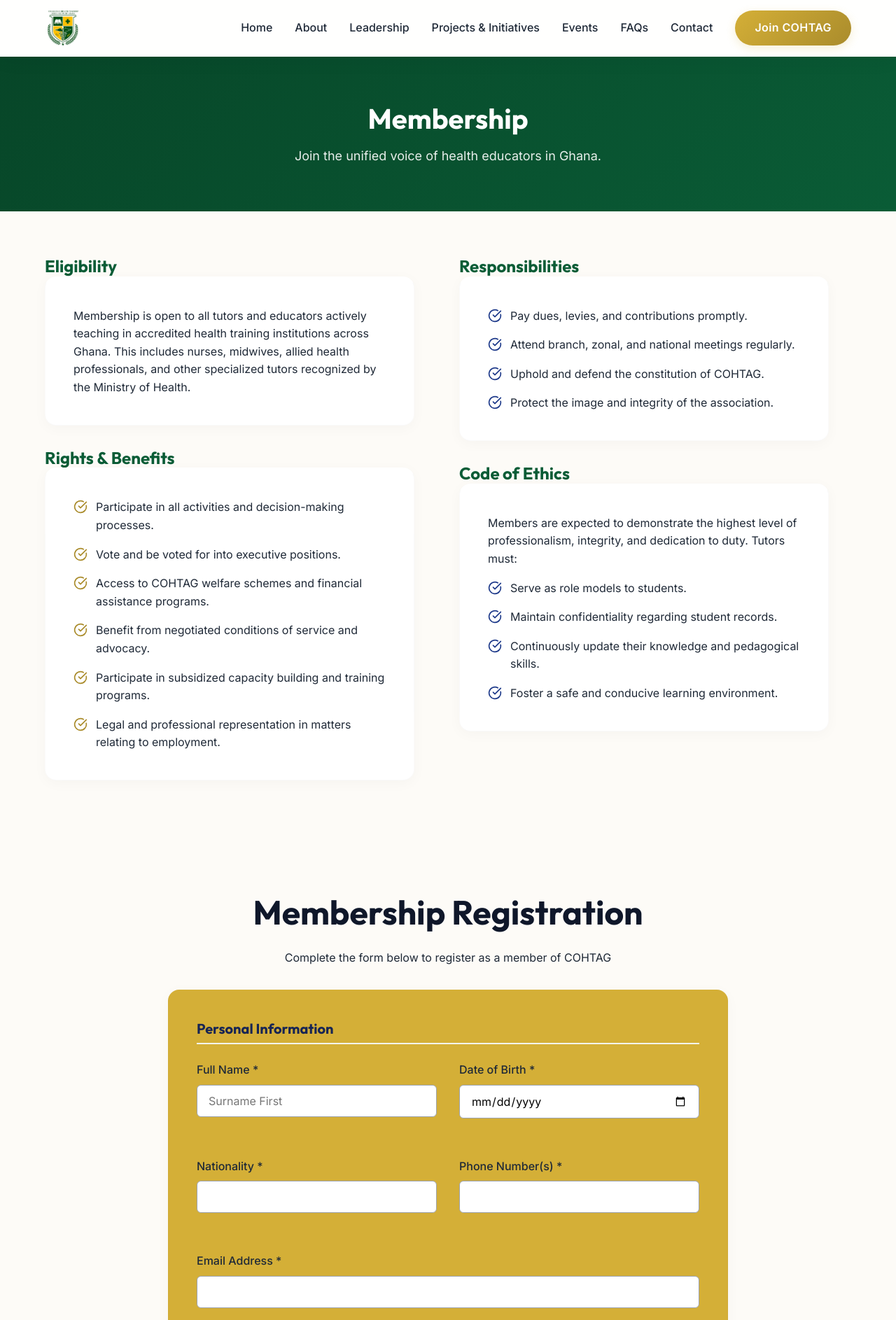
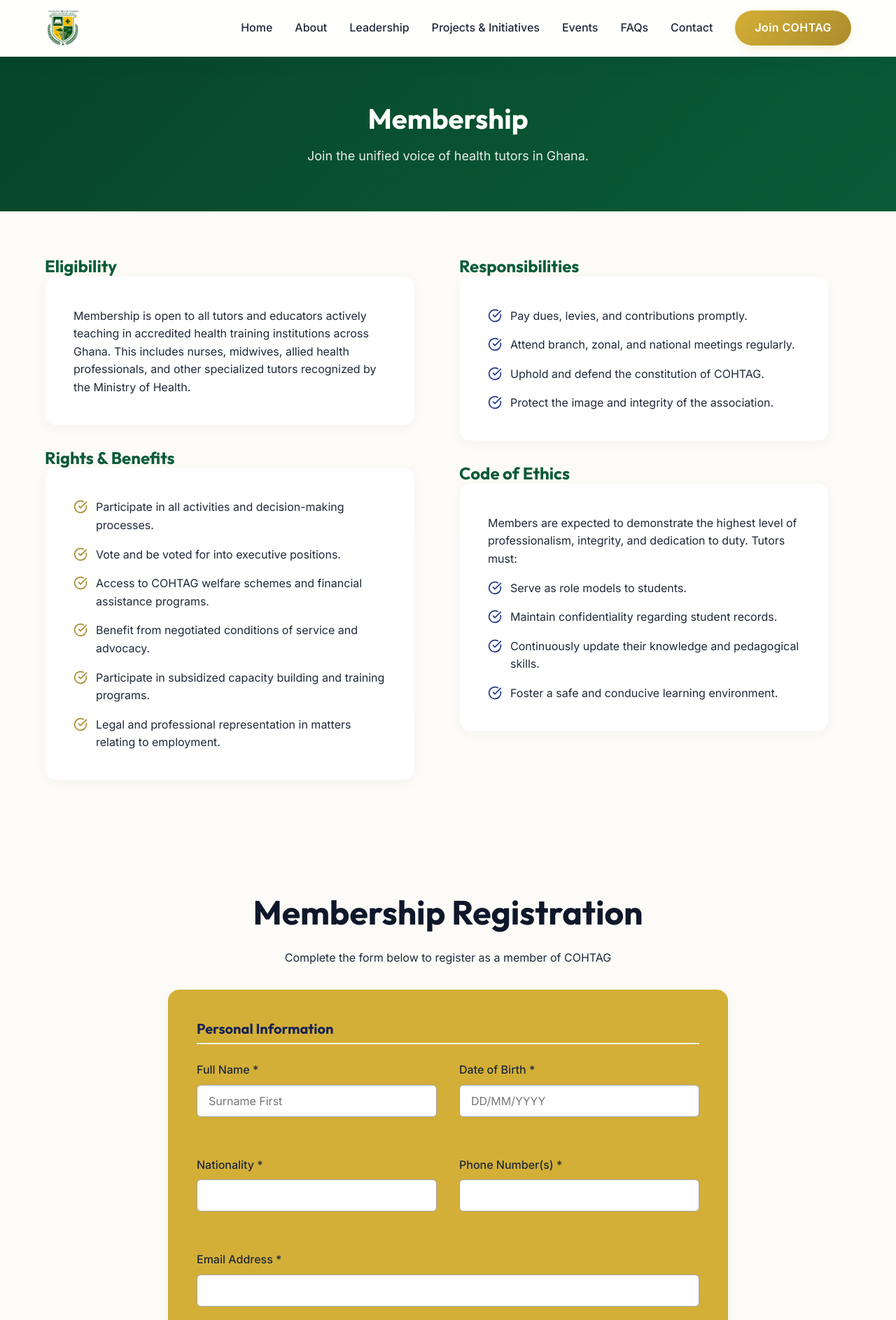
Before and after one commit to Don-Vicks/cohtag-web, a React (Vite) app: page /membership in a window 1280 px wide. Shown: the top 1886 px of the page at 70% size. Built offline with nearby package versions, Linux system fonts and the light colour scheme.

Commit message:
feat(membership): update membership form inputs and integrate FAQ section

```diff
--- a/src/pages/Membership.jsx
+++ b/src/pages/Membership.jsx
@@ -1,5 +1,6 @@
 import { AlertCircle, CheckCircle, Loader } from 'lucide-react'
 import { useState } from 'react'
+import FAQ from '../components/FAQ'
 import './Membership.css'
 
 const Membership = () => {
@@ -144,7 +145,7 @@
       <header className='page-header'>
         <div className='container'>
           <h1>Membership</h1>
-          <p>Join the unified voice of health educators in Ghana.</p>
+          <p>Join the unified voice of health tutors in Ghana.</p>
         </div>
       </header>
 
@@ -329,12 +330,13 @@
                     <div className='form-group'>
                       <label className='form-label'>Date of Birth *</label>
                       <input
-                        type='date'
+                        type='text'
                         name='dob'
                         value={formData.dob}
                         onChange={handleInputChange}
                         required
                         className='form-control'
+                        placeholder='DD/MM/YYYY'
                       />
                     </div>
                     <div className='form-group'>
@@ -486,6 +488,9 @@
           </div>
         </div>
       </section>
+
+      {/* Frequently Asked Questions */}
+      <FAQ />
     </div>
   )
 }
```
